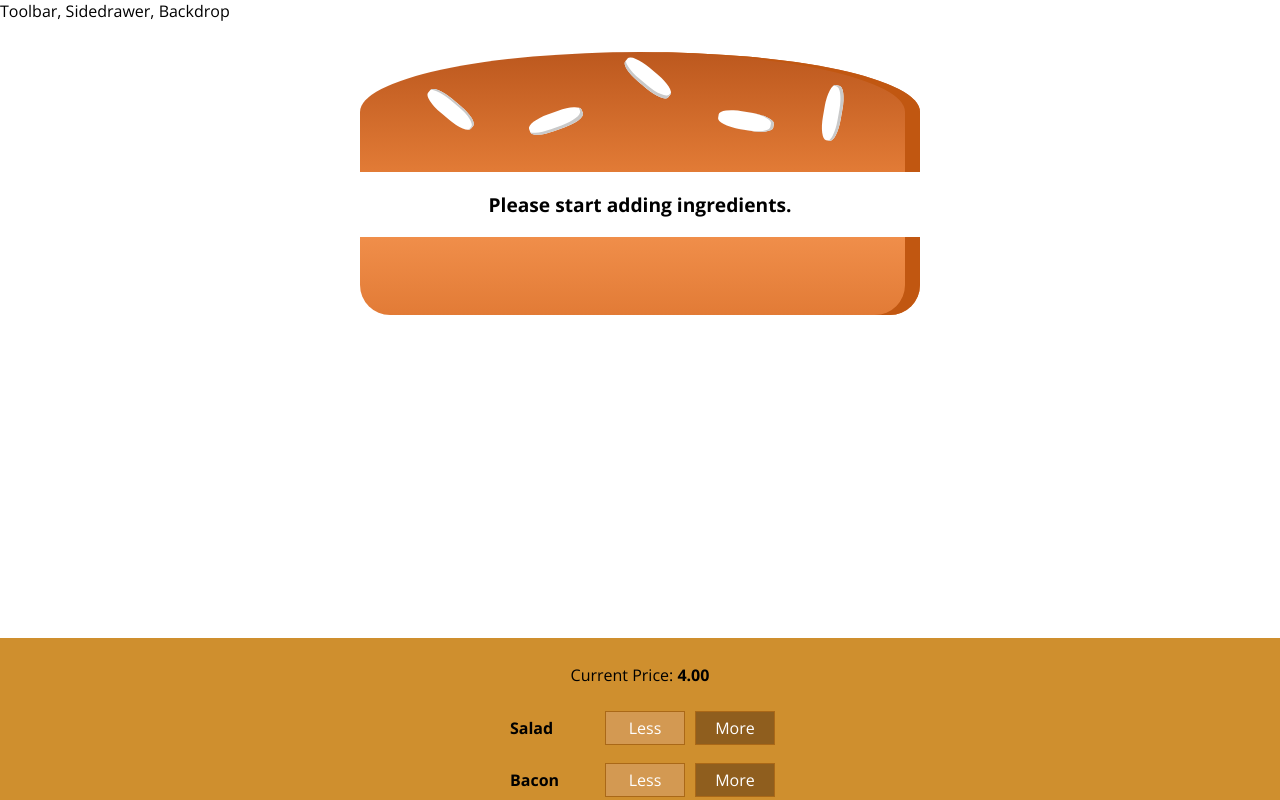
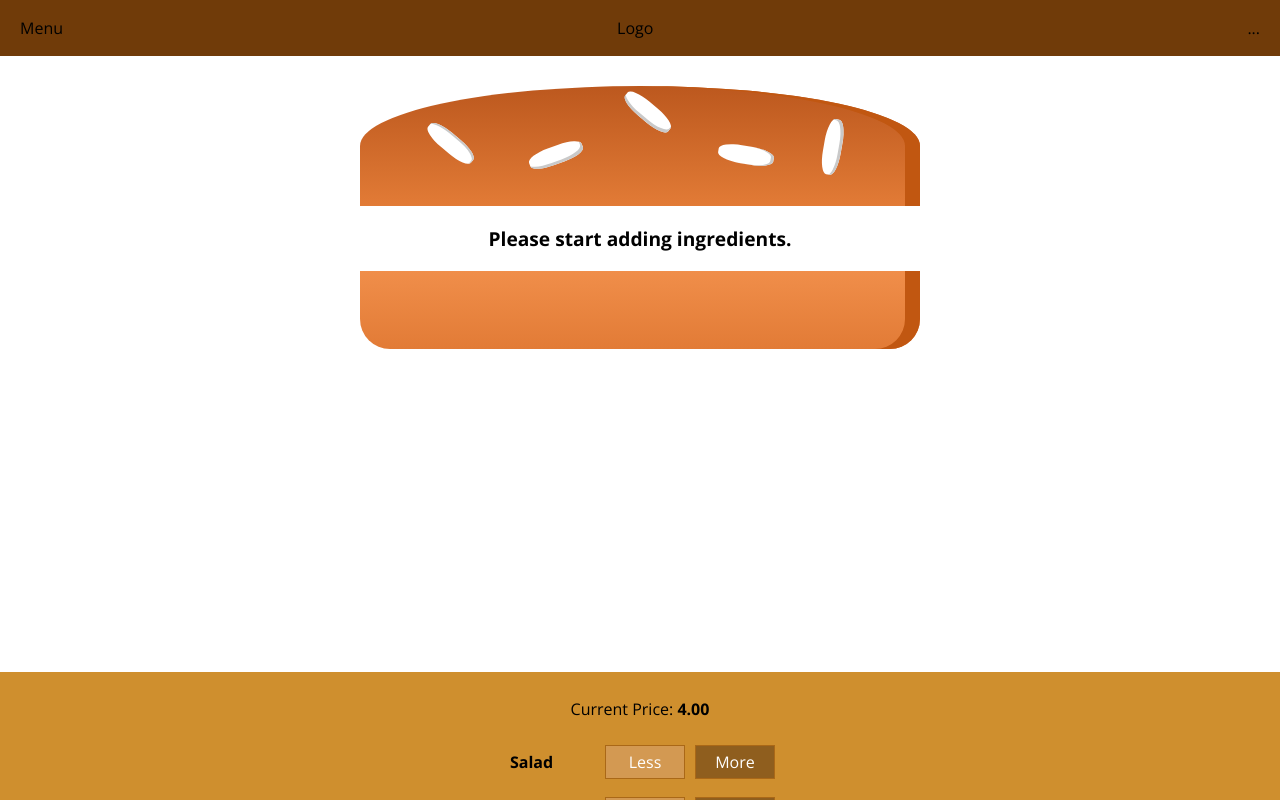
Before and after one commit to maximus202/burger, a React app: page / in a window 1280 px wide. Shown: the top 800 px of the page. Built offline with nearby package versions, Linux system fonts and the light colour scheme.

Commit message:
Toolbar now displaying

```diff
--- a/src/components/Layout/Layout.css
+++ b/src/components/Layout/Layout.css
@@ -1,3 +1,3 @@
 .layout-content {
-    margin-top: 16px;
+    margin-top: 72px;
 }
--- a/src/components/Layout/Layout.js
+++ b/src/components/Layout/Layout.js
@@ -2,10 +2,11 @@ import React from 'react';
 
 import Aux from '../../hoc/Aux';
 import './Layout.css';
+import Toolbar from '../Navigation/Toolbar/Toolbar';
 
 const layout = (props) => (
     <Aux>
-        <div>Toolbar, Sidedrawer, Backdrop</div>
+        <Toolbar />
         <main className={'layout-content'}>
             {props.children}
         </main>
--- /dev/null
+++ b/src/components/Navigation/Toolbar/Toolbar.css
@@ -0,0 +1,18 @@
+.Toolbar {
+    height: 56px;
+    width: 100%;
+    position: fixed;
+    top: 0;
+    left: 0;
+    background-color: #703B09;
+    display: flex;
+    justify-content: space-between;
+    align-items: center;
+    padding: 0 20px;
+    box-sizing: border-box;
+    z-index: 90;
+}
+
+.Toolbar nav {
+    height: 100%;
+}
--- /dev/null
+++ b/src/components/Navigation/Toolbar/Toolbar.js
@@ -0,0 +1,15 @@
+import React from 'react';
+
+import './Toolbar.css';
+
+const toolbar = (props) => (
+    <header className={'Toolbar'}>
+        <div>Menu</div>
+        <div>Logo</div>
+        <ul>
+            ...
+        </ul>
+    </header>
+);
+
+export default toolbar;
```
